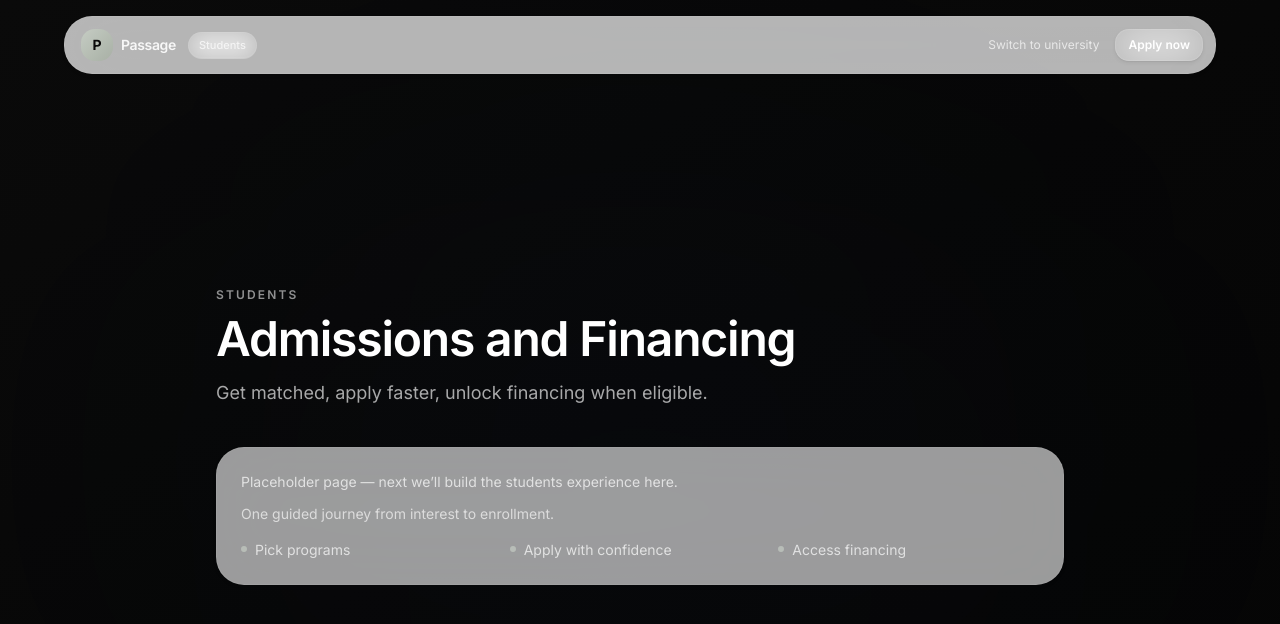
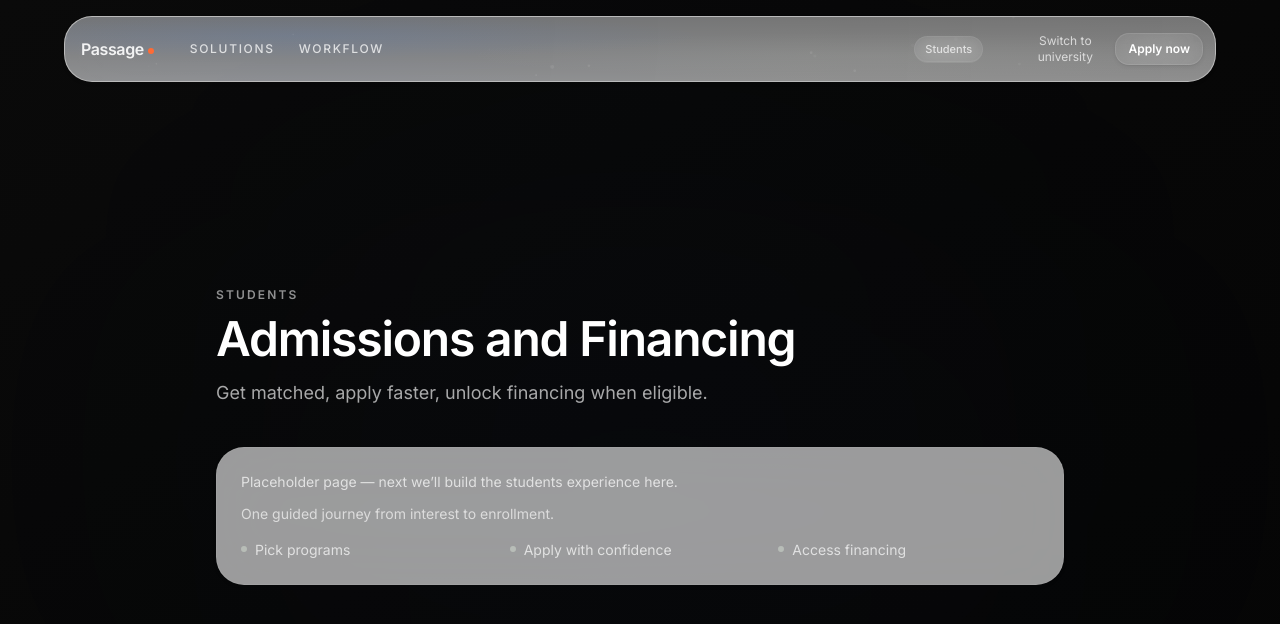
Before and after one commit to rayan-os/passage-ui-kit, a Next.js app: page /students in a window 1280 px wide. Shown: the top 624 px of the page. Built offline with nearby package versions, Linux system fonts and the light colour scheme.

Commit message:
Upgrade header with live dot background and nav links
Co-authored-by: rayan <rayan@passage.com>

```diff
--- /dev/null
+++ b/components/passage/dot-field.tsx
@@ -0,0 +1,143 @@
+"use client"
+
+import * as React from "react"
+
+type Dot = {
+  x: number
+  y: number
+  vx: number
+  vy: number
+  r: number
+  a: number
+}
+
+function clamp(n: number, min: number, max: number) {
+  return Math.max(min, Math.min(max, n))
+}
+
+export function DotField({
+  className,
+  density = 0.00018,
+  maxDots = 120,
+}: {
+  className?: string
+  density?: number
+  maxDots?: number
+}) {
+  const canvasRef = React.useRef<HTMLCanvasElement | null>(null)
+  const frameRef = React.useRef<number | null>(null)
+  const dotsRef = React.useRef<Dot[]>([])
+  const lastRef = React.useRef<number>(0)
+
+  React.useEffect(() => {
+    const canvas = canvasRef.current
+    if (!canvas) return
+    const canvasEl: HTMLCanvasElement = canvas
+
+    const ctx = canvas.getContext("2d")
+    if (!ctx) return
+    const ctx2: CanvasRenderingContext2D = ctx
+
+    const media = window.matchMedia?.("(prefers-reduced-motion: reduce)")
+    const reduced = Boolean(media?.matches)
+    if (reduced) return
+
+    const parent = canvas.parentElement
+    if (!parent) return
+    const parentEl: HTMLElement = parent
+
+    const dpr = Math.max(1, window.devicePixelRatio || 1)
+
+    function resize() {
+      const rect = parentEl.getBoundingClientRect()
+      const w = Math.max(1, Math.floor(rect.width))
+      const h = Math.max(1, Math.floor(rect.height))
+
+      canvasEl.width = Math.floor(w * dpr)
+      canvasEl.height = Math.floor(h * dpr)
+      canvasEl.style.width = `${w}px`
+      canvasEl.style.height = `${h}px`
+
+      ctx2.setTransform(dpr, 0, 0, dpr, 0, 0)
+
+      const target = clamp(Math.floor(w * h * density), 24, maxDots)
+      const next: Dot[] = []
+      for (let i = 0; i < target; i++) {
+        next.push({
+          x: Math.random() * w,
+          y: Math.random() * h,
+          vx: (Math.random() - 0.5) * 0.12,
+          vy: (Math.random() - 0.5) * 0.10,
+          r: 0.6 + Math.random() * 1.4,
+          a: 0.08 + Math.random() * 0.22,
+        })
+      }
+      dotsRef.current = next
+    }
+
+    const ro = new ResizeObserver(() => resize())
+    ro.observe(parentEl)
+    resize()
+
+    function tick(t: number) {
+      const rect = parentEl.getBoundingClientRect()
+      const w = Math.max(1, Math.floor(rect.width))
+      const h = Math.max(1, Math.floor(rect.height))
+
+      const last = lastRef.current || t
+      const dt = Math.min(40, t - last) // cap dt
+      lastRef.current = t
+
+      ctx2.clearRect(0, 0, w, h)
+
+      // faint “aurora” gradient under dots
+      const g = ctx2.createRadialGradient(
+        w * 0.2,
+        h * 0.2,
+        0,
+        w * 0.2,
+        h * 0.2,
+        Math.max(w, h)
+      )
+      g.addColorStop(0, "rgba(59,130,246,0.06)")
+      g.addColorStop(0.45, "rgba(197,204,195,0.04)")
+      g.addColorStop(1, "rgba(0,0,0,0)")
+      ctx2.fillStyle = g
+      ctx2.fillRect(0, 0, w, h)
+
+      const dots = dotsRef.current
+      for (const d of dots) {
+        d.x += d.vx * dt
+        d.y += d.vy * dt
+
+        if (d.x < -10) d.x = w + 10
+        if (d.x > w + 10) d.x = -10
+        if (d.y < -10) d.y = h + 10
+        if (d.y > h + 10) d.y = -10
+
+        ctx2.beginPath()
+        ctx2.arc(d.x, d.y, d.r, 0, Math.PI * 2)
+        ctx2.fillStyle = `rgba(255,255,255,${d.a})`
+        ctx2.fill()
+      }
+
+      frameRef.current = window.requestAnimationFrame(tick)
+    }
+
+    frameRef.current = window.requestAnimationFrame(tick)
+
+    return () => {
+      ro.disconnect()
+      if (frameRef.current) window.cancelAnimationFrame(frameRef.current)
+      frameRef.current = null
+    }
+  }, [density, maxDots])
+
+  return (
+    <canvas
+      ref={canvasRef}
+      className={className}
+      aria-hidden="true"
+    />
+  )
+}
--- a/components/passage/top-nav.tsx
+++ b/components/passage/top-nav.tsx
@@ -5,6 +5,7 @@ import { usePathname } from "next/navigation"
 import * as React from "react"
 import { GlassButton, GlassPill } from "@/components/ui/glass"
 import { cn } from "@/lib/utils"
+import { DotField } from "@/components/passage/dot-field"
 import {
   otherPassageMode,
   passageHomeCopy,
@@ -45,6 +46,7 @@ export function PassageTopNav({
       <div className="mx-auto w-full max-w-6xl">
         <div
           className={cn(
+            "relative overflow-hidden",
             "mt-4 flex items-center justify-between gap-3",
             "rounded-glass-xl",
             "bg-glass-bg/70 backdrop-blur-glass-heavy",
@@ -52,7 +54,12 @@ export function PassageTopNav({
             "shadow-glass-sm"
           )}
         >
-          <div className="flex items-center gap-3 px-4 py-3">
+          {/* Live dot background */}
+          <DotField className="absolute inset-0 opacity-70" />
+          <div className="absolute inset-0 bg-[linear-gradient(180deg,rgba(0,0,0,0.35),rgba(0,0,0,0.20))]" aria-hidden="true" />
+          <div className="absolute inset-0 pointer-events-none bg-[radial-gradient(60%_60%_at_20%_30%,rgba(59,130,246,0.10)_0%,transparent_60%),radial-gradient(60%_60%_at_70%_60%,rgba(197,204,195,0.08)_0%,transparent_60%)]" aria-hidden="true" />
+
+          <div className="relative z-10 flex w-full items-center gap-3 px-4 py-3">
             <Link
               href="/"
               className={cn(
@@ -65,39 +72,45 @@ export function PassageTopNav({
                 if (pathname === "/") return
               }}
             >
+              <span className="text-base font-semibold tracking-tight">
+                Passage
                 <span
-                className={cn(
-                  "grid place-items-center size-8 rounded-glass-md",
-                  "bg-gradient-to-br from-[#c5ccc3] to-[#a8b0a5]",
-                  "text-[#0a0a0a] font-bold text-sm shadow-glass-sm shadow-[rgba(197,204,195,0.2)]"
-                )}
+                  className="inline-block align-middle ml-1 size-1.5 rounded-full bg-[#ff6b35]"
                   aria-hidden="true"
-              >
-                P
-              </span>
-              <span className="text-sm font-semibold tracking-tight">
-                {passageHomeCopy.brand}
+                />
               </span>
             </Link>
 
+            {/* Center links */}
+            <nav className="hidden md:flex items-center gap-6 ml-6">
+              <Link
+                href={effectiveMode === "university" ? "/universities" : "/students"}
+                className="text-xs font-medium tracking-[0.14em] uppercase text-white/75 hover:text-white transition-colors duration-glass"
+              >
+                Solutions
+              </Link>
+              <Link
+                href={effectiveMode === "university" ? "/universities#workflow" : "/students#workflow"}
+                className="text-xs font-medium tracking-[0.14em] uppercase text-white/75 hover:text-white transition-colors duration-glass"
+              >
+                Workflow
+              </Link>
+            </nav>
+
+            <div className="ml-auto hidden sm:flex items-center gap-2">
               {showModeActions ? (
-              <GlassPill
-                variant="default"
-                size="sm"
-                className="hidden sm:inline-flex"
-              >
-                {effectiveMode === "university"
-                  ? "Universities"
-                  : "Students"}
+                <GlassPill variant="default" size="sm">
+                  {effectiveMode === "university" ? "Universities" : "Students"}
                 </GlassPill>
               ) : (
-              <span className="hidden sm:block text-xs text-white/45">
+                <span className="text-xs text-white/50">
                   {passageHomeCopy.hero.kicker}
                 </span>
               )}
             </div>
+          </div>
 
-          <div className="flex items-center gap-2 px-3 py-3">
+          <div className="relative z-10 flex items-center gap-2 px-3 py-3">
             {showModeActions && (
               <>
                 <button
```
Lines whose indentation alone changed are shown as unchanged.
